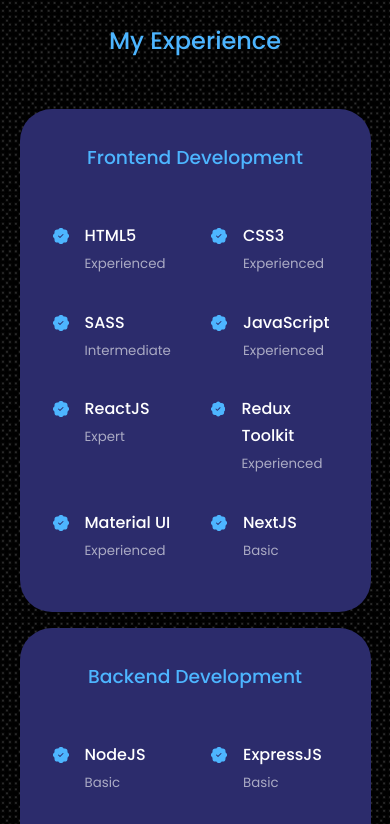
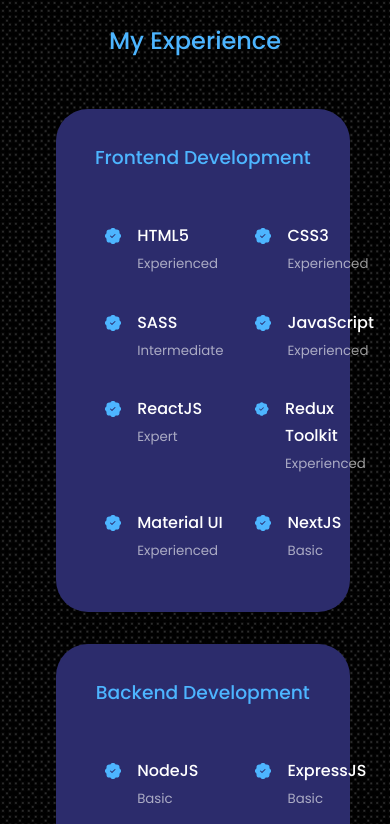
Before and after one commit to Shiveshs/personal-portfolio, a React (Create React App) app: page / in a window 390 px wide. Shown: the part 2400-3224 px from the top of the page. Built offline with nearby package versions, Linux system fonts and the light colour scheme.

Commit message:
remove blank space

```diff
--- a/src/components/experience/experience.css
+++ b/src/components/experience/experience.css
@@ -59,14 +59,3 @@
 }
 
 /* =========== Media Queries (Small Devices) ============= */
-
-@media screen and (max-width: 600px) {
-    .experience__container {
-        gap: 1rem;
-    }
-
-    .experience__container > div {
-        width: 100%;
-        padding: 2rem 1rem;
-    }
-}
```
